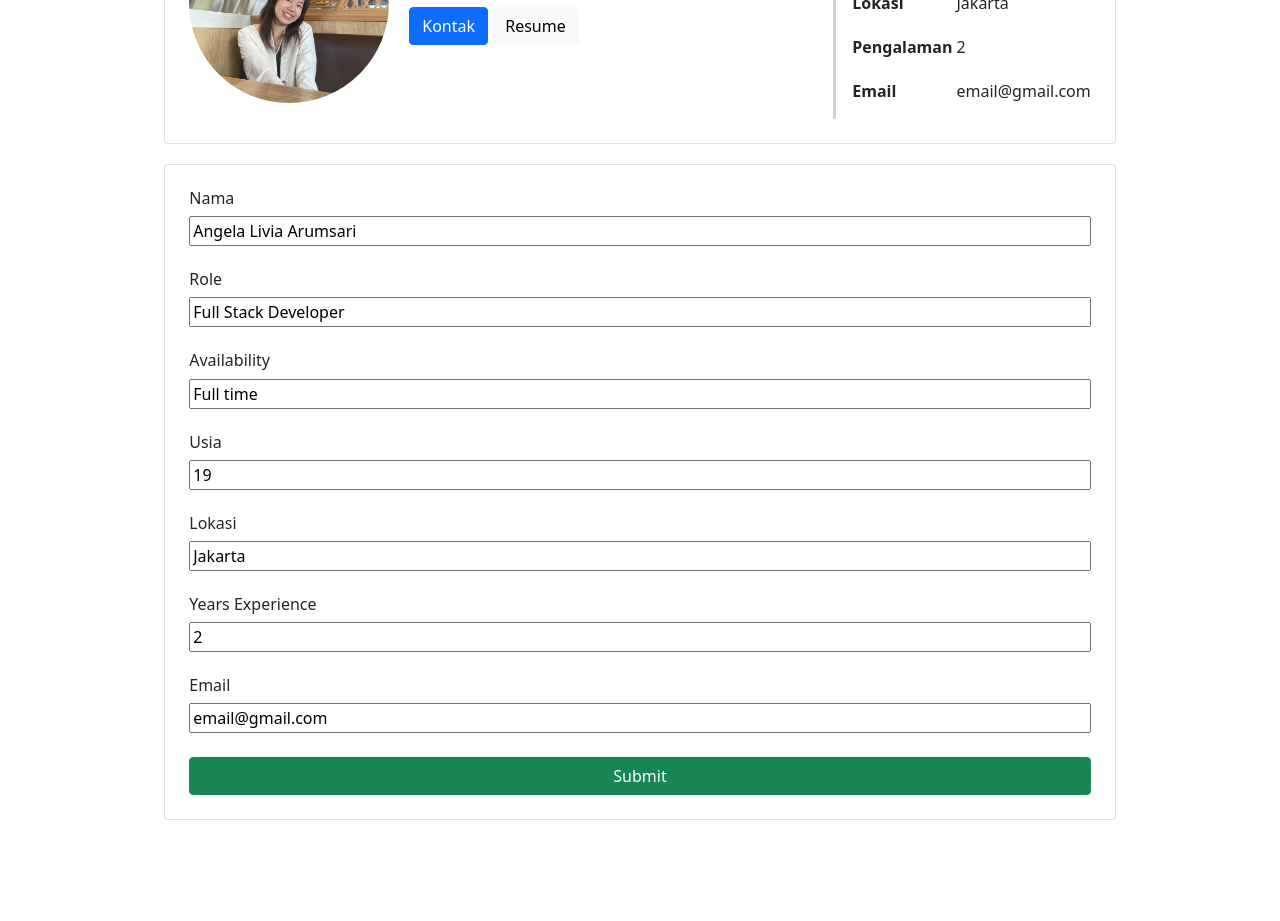
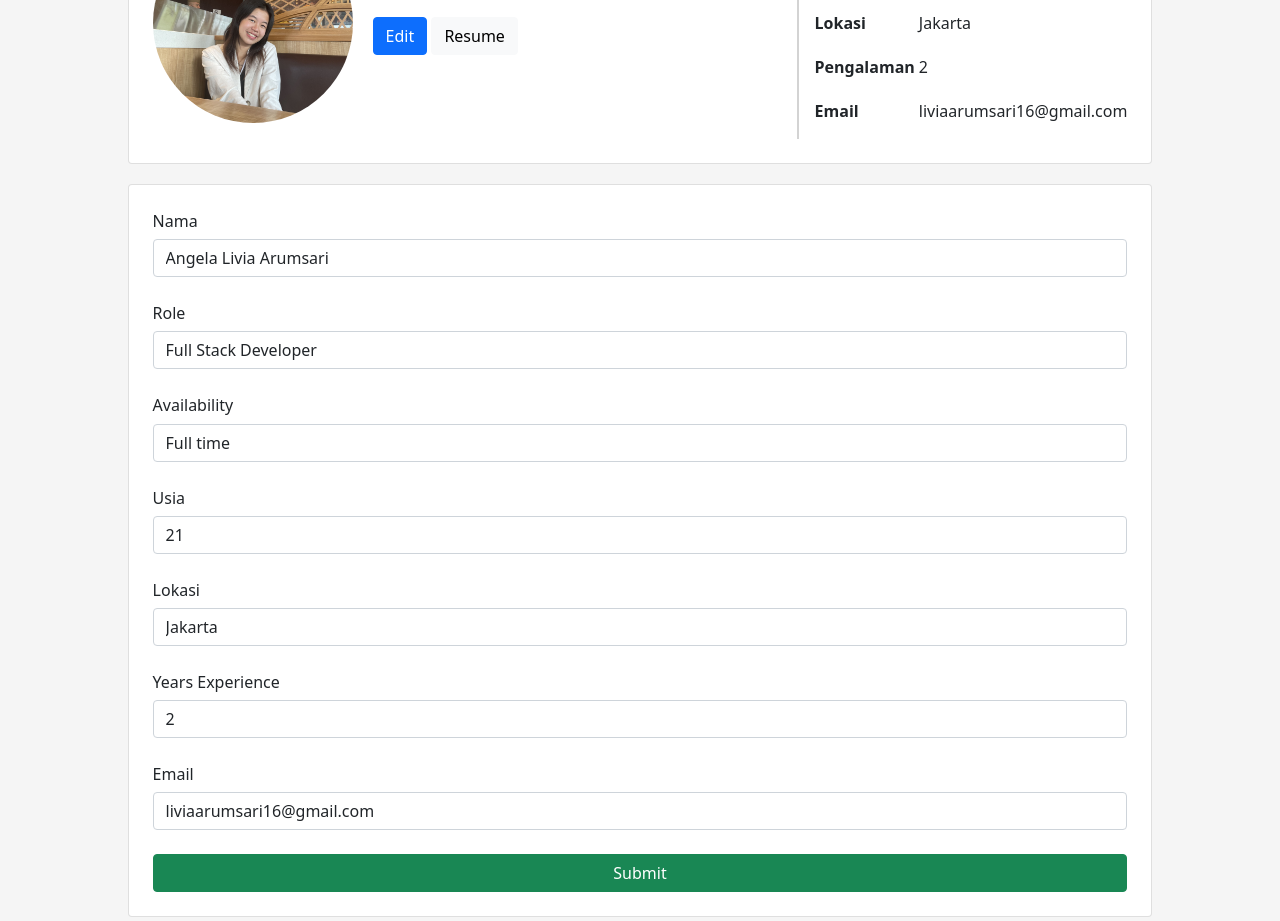
Before and after one commit to liviaarumsari/git-assignment-1, a plain HTML site: page index.html in a window 1280 px wide. Shown: the part 186-1107 px from the top of the page. Before the commit the page ends 1014 px from the top, so only its background shows below. Drawn offline with nearby package versions, Linux system fonts and the light colour scheme.

Commit message:
feat: modify form and home style

```diff
--- a/css/styles.css
+++ b/css/styles.css
@@ -1,3 +1,7 @@
+body {
+    background: whitesmoke;
+}
+
 .profile-img {
     width: 200px;
     height: 200px;
@@ -26,17 +30,18 @@
 .navbar {
     margin: 0 8px;
     align-items: center;
-    justify-content: center;
+    background: white;
 }
 
 .profile-info {
     padding-left: 16px;
-    border-left: 3px solid lightgray;
+    border-left: 2px solid lightgray;
 }
 
 .home {
     justify-content: center;
     display: flex;
+    margin: 20px 0;
 }
 
 .home-container {
--- a/index.html
+++ b/index.html
@@ -8,14 +8,17 @@
     <title>Livia Portfolio</title>
 </head>
 <body>
-<nav class="navbar navbar-expand-lg navbar-light bg-light">
+<nav class="navbar navbar-expand-lg navbar-light">
+    <button class="navbar-toggler" type="button" data-toggle="collapse" data-target="#navbarSupportedContent" aria-controls="navbarTogglerDemo01" aria-expanded="false" aria-label="Toggle navigation">
+        <span class="navbar-toggler-icon"></span>
+    </button>
     <div class="collapse navbar-collapse nav-content" id="navbarSupportedContent">
         <ul class="navbar-nav me-auto mb-2 mb-lg-0">
             <li class="nav-item"><a class="nav-link active" href="#home">HOME</a></li>
-            <li class="nav-item"><a class="nav-link" href="#product">PRODUCT</a></li>
-            <li class="nav-item"><a class="nav-link" href="#gallery">GALLERY</a></li>
-            <li class="nav-item"><a class="nav-link" href="#blog">BLOG</a></li>
-            <li class="nav-item"><a class="nav-link" href="#inventory">INVENTORY</a></li>
+            <li class="nav-item"><a class="nav-link" href="#">PRODUCT</a></li>
+            <li class="nav-item"><a class="nav-link" href="#">GALLERY</a></li>
+            <li class="nav-item"><a class="nav-link" href="#">BLOG</a></li>
+            <li class="nav-item"><a class="nav-link" href="#">INVENTORY</a></li>
         </ul>
     </div>
 </nav>
@@ -25,10 +28,10 @@
             <div class="profile">
                 <img class="rounded-circle profile-img" src="/img/profil.jpg" alt="Foto Profil">
                 <div class="d-flex flex-column">
-                <h1 id="display-nama">Angela Livia Arumsari</h1>
+                    <h2 id="display-nama">Angela Livia Arumsari</h2>
                     <p id="display-role">Full Stack Developer</p>
                     <div>
-                    <button type="button" class="btn btn-primary">Kontak</button>
+                        <button type="button" id="btn-edit" class="btn btn-primary">Edit</button>
                         <button type="button" class="btn btn-light">Resume</button>
                     </div>
                 </div>
@@ -43,31 +46,46 @@
                 </div>
                 <div class="d-flex flex-column">
                     <p id="display-availability">Full time</p>
-                <p id="display-usia">19</p>
+                    <p id="display-usia">21</p>
                     <p id="display-lokasi">Jakarta</p>
                     <p id="display-pengalaman">2</p>
-                <p id="display-email">email@gmail.com</p>
+                    <p id="display-email">liviaarumsari16@gmail.com</p>
                 </div>
             </div>
         </section>
-    <form id="profile-form" class="card p-4">
+        <section id="form-container" class="card p-4">
+            <form id="profile-form">
+                <div class="form-group">
                     <label for="form-nama" class="h6">Nama</label>
-        <input type="text" id="form-nama"><br>
+                    <input type="text" id="form-nama" class="form-control"><br>
+                </div>
+                <div class="form-group">
                     <label for="form-role" class="h6">Role</label>
-        <input type="text" id="form-role"><br>
+                    <input type="text" id="form-role" class="form-control"><br>
+                </div>
+                <div class="form-group">
                     <label for="form-availability" class="h6">Availability</label>
-        <input type="text" id="form-availability"><br>
+                    <input type="text" id="form-availability" class="form-control"><br>
+                </div>
+                <div class="form-group">
                     <label for="form-usia" class="h6">Usia</label>
-        <input type="number" min="0" id="form-usia"><br>
+                    <input type="number" min="0" id="form-usia" class="form-control"><br>
+                </div>
+                <div class="form-group">
                     <label for="form-lokasi" class="h6">Lokasi</label>
-        <input type="text" id="form-lokasi"><br>
+                    <input type="text" id="form-lokasi" class="form-control"><br>
+                </div>
+                <div class="form-group">
                     <label for="form-pengalaman" class="h6">Years Experience</label>
-        <input type="number" min="0" id="form-pengalaman"><br>
+                    <input type="number" min="0" id="form-pengalaman" class="form-control"><br>
+                </div>
+                <div class="form-group">
                     <label for="form-email" class="h6">Email</label>
-        <input type="email" id="form-email"><br>
-
-        <input type="submit" class="btn btn-success" value="Submit">
+                    <input type="email" id="form-email" class="form-control"><br>
+                </div>
+                <input type="submit" class="btn btn-success w-100" value="Submit">
             </form>
+        </section>
     </div>
 </div>
 <script src="js/profile.js"></script>
```
Lines whose indentation alone changed are shown as unchanged.
